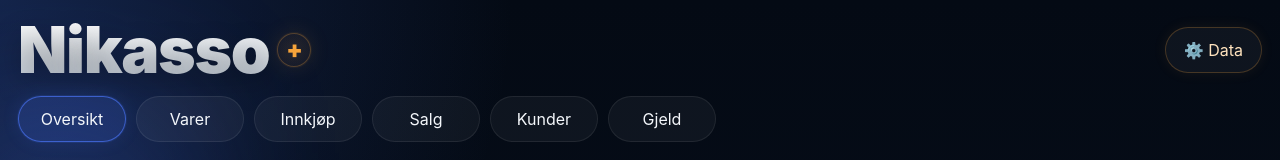
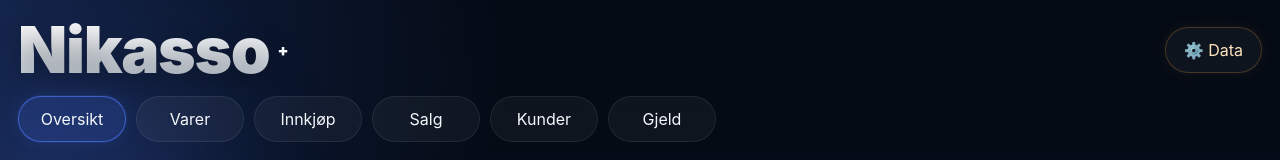
Before and after one commit to nikolaihoffmann-svg/Nikasso-, a React (Vite) app: page / in a window 1280 px wide. Shown: the top 160 px of the page. Built offline with nearby package versions, Linux system fonts and the light colour scheme.

Commit message:
Change brandPlus class from Clean to Icon

```diff
--- a/src/app/Logo.tsx
+++ b/src/app/Logo.tsx
@@ -2,7 +2,7 @@ export default function Logo() {
   return (
     <div className="brand brandCompact" aria-label="Nikasso Plus">
       <span className="brandText">Nikasso</span>
-      <span className="brandPlus brandPlusClean">+</span>
+      <span className="brandPlus brandPlusIcon">+</span>
     </div>
   );
 }
```
